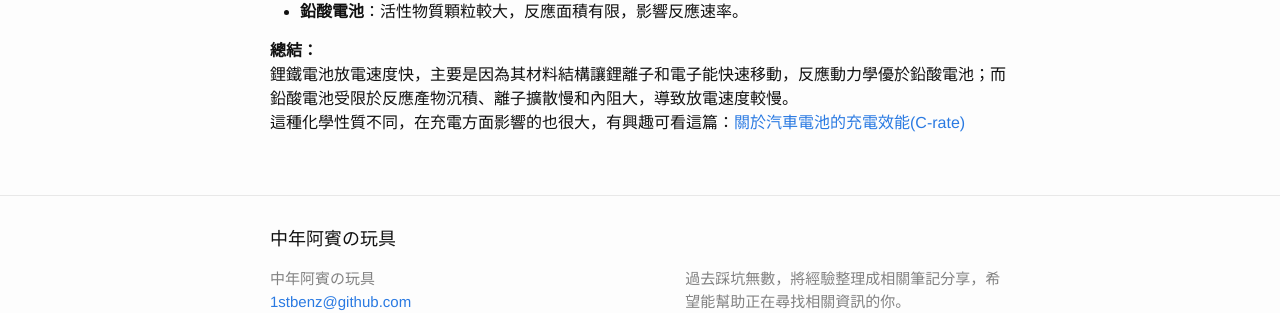
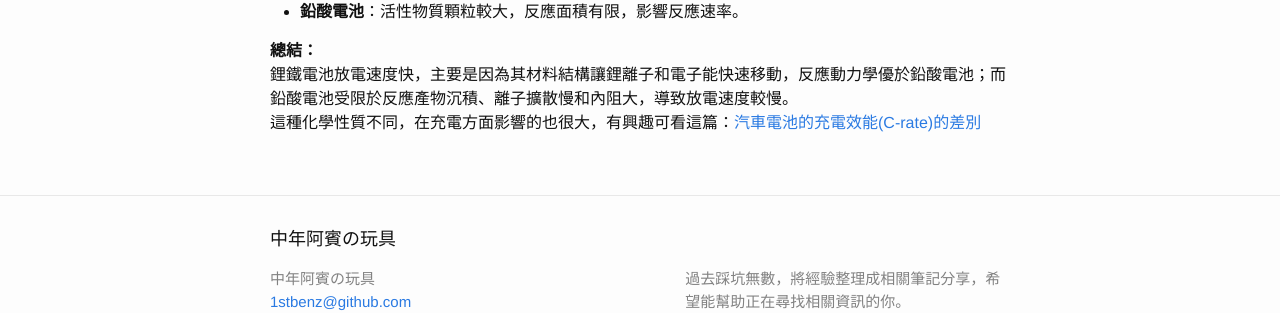
Before and after one commit to 1stbenz/1stbenz.github.io, a Jekyll site: the page built from _posts/2025-06-11-lithium-vs-lead-analysis.md, in a window 1280 px wide. Shown: the part 1041-1354 px from the top of the page. Built offline with Jekyll 4.4.1, drawn with Linux system fonts in a browser that asks for light colours.

Commit message:
Update 2025-06-11-lithium-vs-lead-analysis.md

```diff
--- a/_posts/2025-06-11-lithium-vs-lead-analysis.md
+++ b/_posts/2025-06-11-lithium-vs-lead-analysis.md
@@ -35,4 +35,4 @@
 
 **總結：**
 鋰鐵電池放電速度快，主要是因為其材料結構讓鋰離子和電子能快速移動，反應動力學優於鉛酸電池；而鉛酸電池受限於反應產物沉積、離子擴散慢和內阻大，導致放電速度較慢。
-這種化學性質不同，在充電方面影響的也很大，有興趣可看這篇：[關於汽車電池的充電效能(C-rate)](https://1stbenz.github.io/2025/car-bms.html)
+這種化學性質不同，在充電方面影響的也很大，有興趣可看這篇：[汽車電池的充電效能(C-rate)的差別](https://1stbenz.github.io/2025/car-bms.html)
```
